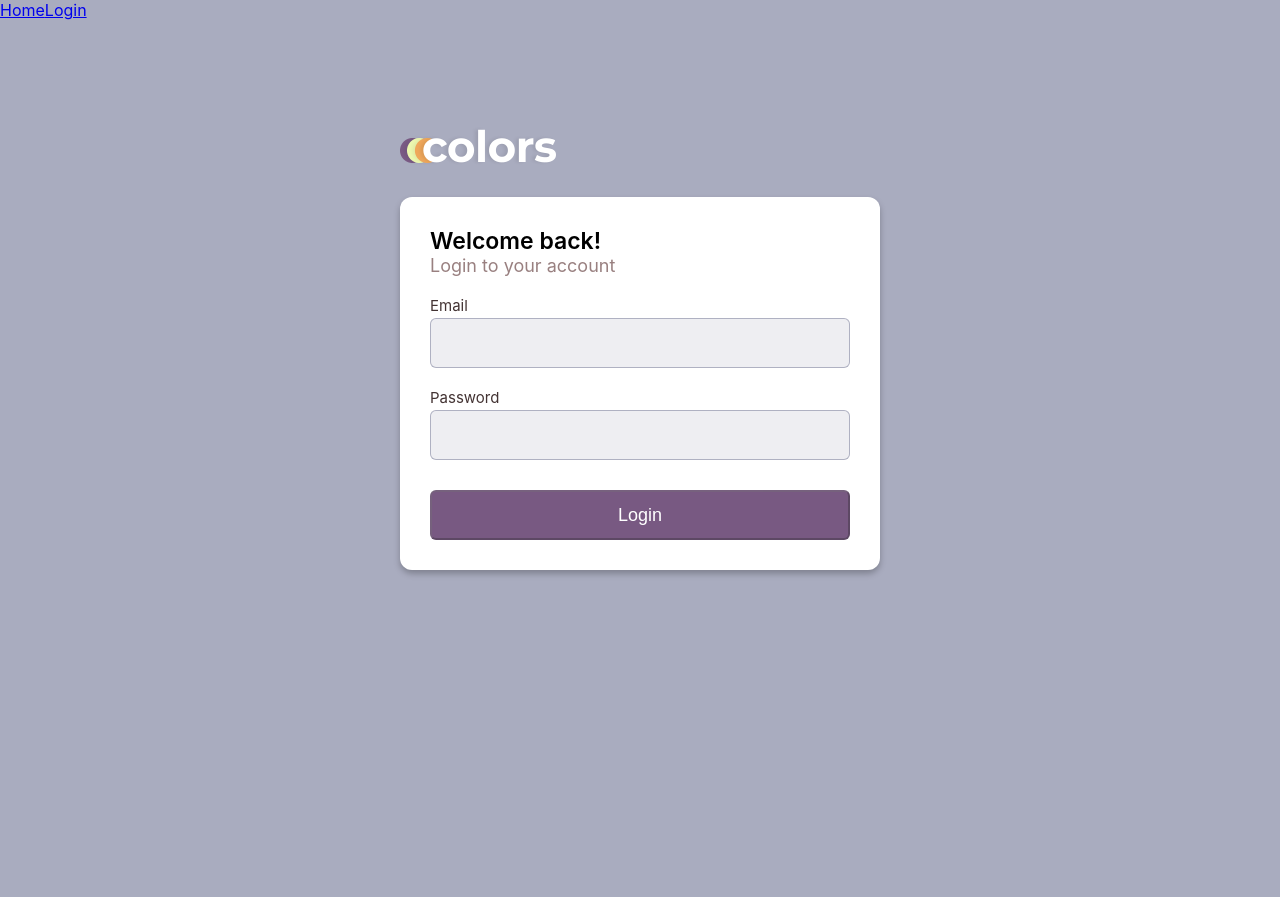
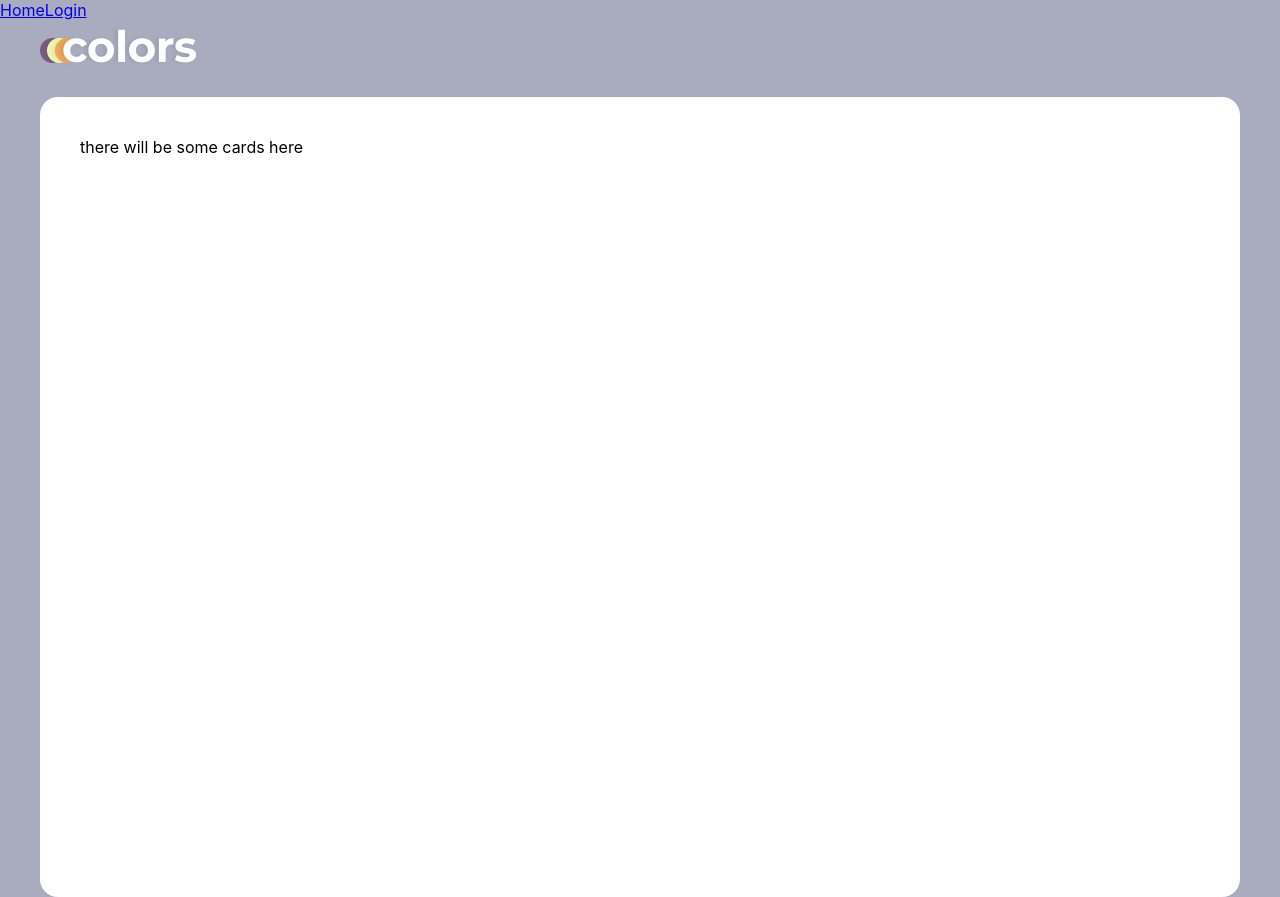
Before and after one commit to react-istanbul/colorsApp, a React (Create React App) app: page / in a window 1280 px wide. Before the commit this address led to /login. Before the commit the page ends 800 px from the top, so only its background shows below. Built offline with nearby package versions, Linux system fonts and the light colour scheme.

Commit message:
created home structure

```diff
--- a/src/components/Home/Home.module.css
+++ b/src/components/Home/Home.module.css
@@ -1,4 +1,15 @@
 .home {
-  background: yellow;
-  border: solid 2px gray ;
+  width: 1200px;
+  margin: auto;
 }
+
+.cardsHolder {
+  background: white;
+  border-radius: 18px;
+  margin-top: 20px;
+  display: flex;
+  height: 800px;
+  padding: 40px;
+  box-sizing: border-box;
+  /* TODO: remove this ☠️ */
+}
--- a/src/components/Home/index.js
+++ b/src/components/Home/index.js
@@ -1,20 +1,19 @@
 import React from 'react'
-import styles from './Home.module.css'
 import { useSelector } from 'react-redux'
 import { Redirect } from 'react-router-dom'
 
+import Header from '../Header'
+import styles from './Home.module.css'
+
 const Home = () => {
-
-  const isUserLoggedIn = useSelector(s => s.login.isUserLoggedIn)
-
-  if(!isUserLoggedIn) {
-    return <Redirect to='/login' />
-  }
+  const isUserLoggedIn = useSelector((s) => s.login.isUserLoggedIn)
 
   return (
-    <div className={styles.home}>This is home</div>
+    <div className={styles.home}>
+      <Header />
+      <div className={styles.cardsHolder}>there will be some cards here</div>
+    </div>
   )
 }
 
-
 export default Home
```
